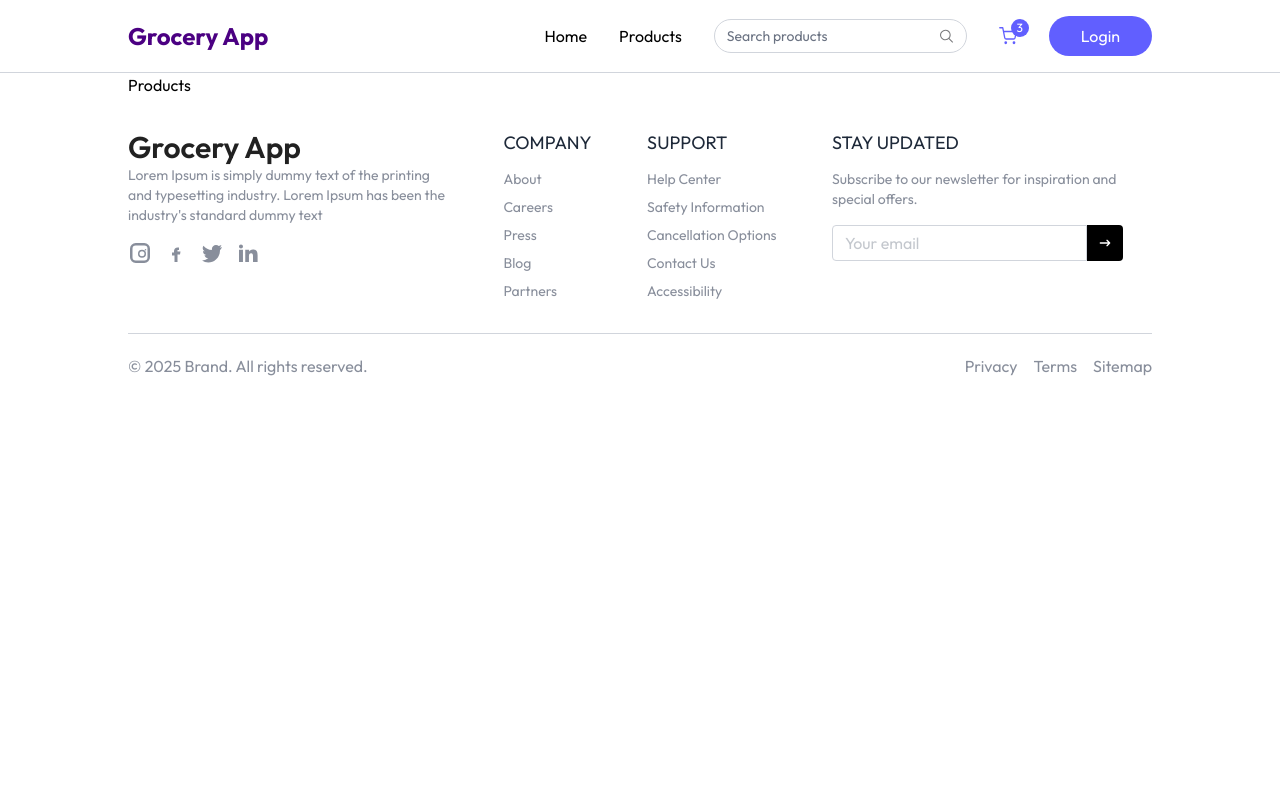
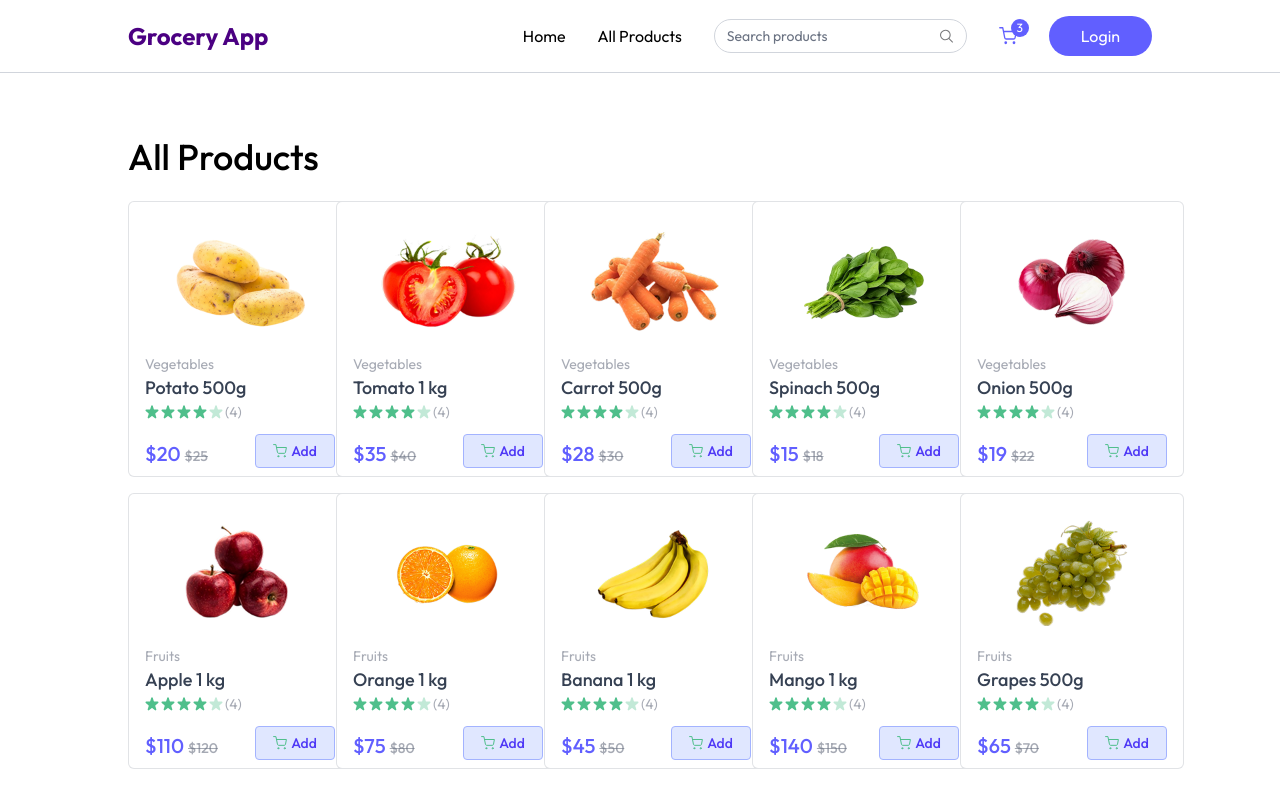
Before and after one commit to rchand7/Grocery, a React (Vite) app in the folder client/: page /products in a window 1280 px wide. Shown: the top 785 px of the page. Built offline with nearby package versions, Linux system fonts and the light colour scheme.

Commit message:
completed allproducts page with filter functionality

```diff
--- a/client/src/components/BestSeller.jsx
+++ b/client/src/components/BestSeller.jsx
@@ -9,7 +9,7 @@ const BestSeller = () => {
       <div className="my-6 grid grid-cols-1 sm:grid-cols-2 md:grid-cols-4 lg:grid-cols-5 gap-4 items-center justify-center">
         {products
           .filter((product) => product.inStock)
-          .slice(1, 6)
+          .slice(0, 5)
           .map((product, index) => (
             <ProductCard key={index} product={product} />
           ))}
--- a/client/src/components/Navbar.jsx
+++ b/client/src/components/Navbar.jsx
@@ -1,11 +1,24 @@
-import { useState } from "react";
+import { useEffect, useState } from "react";
 import { Link } from "react-router-dom";
 import { useAppContext } from "../context/AppContext";
 import { assets } from "../assets/assets";
 const Navbar = () => {
   const [open, setOpen] = useState(false);
-  const { user, setUser, showUserLogin, setShowUserLogin, navigate } =
-    useAppContext();
+  const {
+    user,
+    setUser,
+    showUserLogin,
+    setShowUserLogin,
+    navigate,
+    searchQuery,
+    setSearchQuery,
+  } = useAppContext();
+
+  useEffect(() => {
+    if (searchQuery.length > 0) {
+      navigate("/products");
+    }
+  }, []);
   return (
     <nav className="flex items-center justify-between px-6 md:px-16 lg:px-24 xl:px-32 py-4 border-b border-gray-300 bg-white relative transition-all">
       <Link to="/">
@@ -15,10 +28,11 @@ const Navbar = () => {
       {/* Desktop Menu */}
       <div className="hidden sm:flex items-center gap-8">
         <Link to={"/"}>Home</Link>
-        <Link to={"/products"}>Products</Link>
+        <Link to={"/products"}>All Products</Link>
 
         <div className="hidden lg:flex items-center text-sm gap-2 border border-gray-300 px-3 rounded-full">
           <input
+            onChange={(e) => setSearchQuery(e.target.value)}
             className="py-1.5 w-full bg-transparent outline-none placeholder-gray-500"
             type="text"
             placeholder="Search products"
--- a/client/src/components/ProductCard.jsx
+++ b/client/src/components/ProductCard.jsx
@@ -12,7 +12,7 @@ const ProductCard = ({ product }) => {
         <div className="group cursor-pointer flex items-center justify-center px-2">
           <img
             className="group-hover:scale-105 transition max-w-26 md:max-w-36"
-            src={product.image}
+            src={product.image[0]}
             alt={product.name}
           />
         </div>
--- a/client/src/context/AppContext.jsx
+++ b/client/src/context/AppContext.jsx
@@ -12,6 +12,7 @@ export const AppContextProvider = ({ children }) => {
   const [showUserLogin, setShowUserLogin] = useState(false);
   const [products, setProducts] = useState([]);
   const [cartItems, setCartItems] = useState({});
+  const [searchQuery, setSearchQuery] = useState("");
   // fetch products
   const fetchProducts = async () => {
     setProducts(dummyProducts);
@@ -62,6 +63,8 @@ export const AppContextProvider = ({ children }) => {
     addToCart,
     updateCartItem,
     removeFromCart,
+    searchQuery,
+    setSearchQuery,
   };
   return <AppContext.Provider value={value}>{children}</AppContext.Provider>;
 };
--- a/client/src/modals/Auth.jsx
+++ b/client/src/modals/Auth.jsx
@@ -5,11 +5,12 @@ const Auth = () => {
   const [name, setName] = React.useState("");
   const [email, setEmail] = React.useState("");
   const [password, setPassword] = React.useState("");
-  const { setShowUserLogin } = useAppContext();
+  const { setShowUserLogin, setUser } = useAppContext();
 
   const handleSubmit = async (e) => {
     e.preventDefault();
-    console.log(name, email, password);
+    setUser({ email: "babar@gmail", name: "babar" });
+    setShowUserLogin(false);
   };
   return (
     <div
--- a/client/src/pages/Products.jsx
+++ b/client/src/pages/Products.jsx
@@ -1,4 +1,32 @@
+import { useState, useEffect } from "react";
+import ProductCard from "../components/ProductCard";
+import { useAppContext } from "../context/appContext";
+
 const Products = () => {
-  return <div>Products</div>;
+  const { products, searchQuery } = useAppContext();
+  const [filteredProducts, setFilteredProducts] = useState([]);
+  useEffect(() => {
+    if (searchQuery.length > 0) {
+      setFilteredProducts(
+        products.filter((product) =>
+          product.name.toLowerCase().includes(searchQuery.toLowerCase())
+        )
+      );
+    } else {
+      setFilteredProducts(products);
+    }
+  }, [products, searchQuery]);
+  return (
+    <div className="mt-16">
+      <h1 className="text-3xl lg:text-4xl font-medium">All Products</h1>
+      <div className="my-6 grid grid-cols-1 sm:grid-cols-2 md:grid-cols-4 lg:grid-cols-5 gap-4 items-center justify-center">
+        {filteredProducts
+          .filter((product) => product.inStock)
+          .map((product, index) => (
+            <ProductCard key={index} product={product} />
+          ))}
+      </div>
+    </div>
+  );
 };
 export default Products;
```
